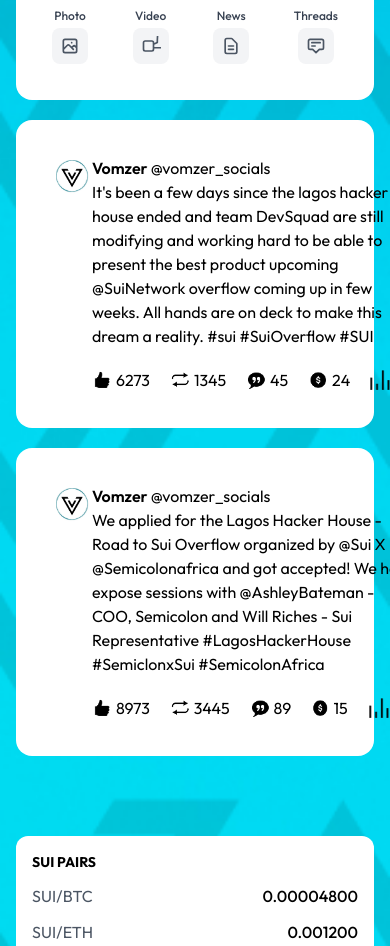
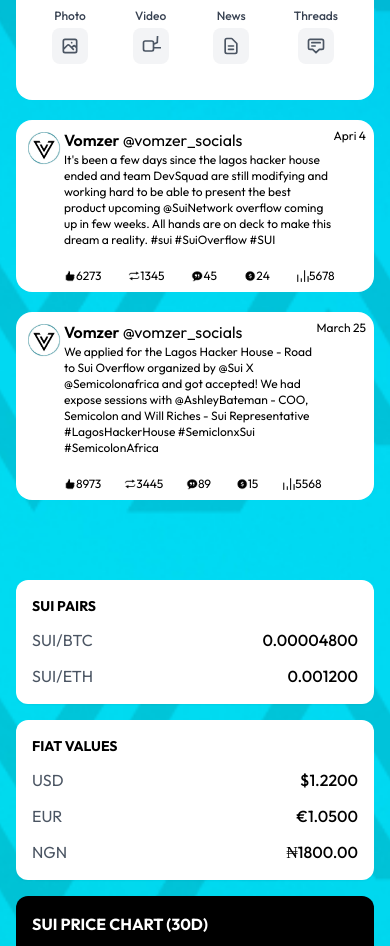
Before and after one commit to Project-Vomzer/Front_end, a React (Vite) app in the folder Vomzer_sui_socials/: page / in a window 390 px wide. Shown: the part 1120-2066 px from the top of the page. Built offline with nearby package versions, Linux system fonts and the light colour scheme.

Commit message:
Vomzer Sui

```diff
--- a/Vomzer_sui_socials/src/components/Feeds.jsx
+++ b/Vomzer_sui_socials/src/components/Feeds.jsx
@@ -73,83 +73,83 @@
         </div>
       </div>
       {/* .........Another feed........ */}
-      <div className='bg-white rounded-2xl p-4'>
-        <div className='flex p-5  items-start'>
+      <div className='bg-white rounded-2xl p-1 md:p-4'>
+        <div className='flex md:p-5 p-1 items-start '>
           <img className='w-10 rounded-full flex-shrink-0' src={assets.logo} alt="" />
           <div className='flex-1'>
             <p className='text-justify font-semibold break-words'>
             Vomzer <span className='font-normal'>@vomzer_socials</span>
             </p>
-            <p>
+            <p className='md:text-sm text-xs'>
             It's been a few days since the lagos hacker house ended
             and team DevSquad are still modifying and working hard to be able to present the best product upcoming @SuiNetwork overflow coming up in few weeks. All hands are on deck to make this dream a reality.
             #sui #SuiOverflow #SUI
             </p>
-            <div className='flex pt-5 space-x-10'>
-              <div className='flex items-center gap-1'>
-                <img className='w-5 h-5 ' src={assets.Thumbs} alt="" />
-                <p>6273</p>
+            <div className='flex items-center pt-5 md:space-x-10 space-x-7'>
+              <div className='flex items-center md:gap-1'>
+                <img className='md:w-5 w-3 md:h-5 h-3 ' src={assets.Thumbs} alt="" />
+                <p className='md:text-sm text-xs'>6273</p>
               </div>
-              <div className='flex items-center gap-1'>
-                <img className='w-5 h-5 '  src={assets.repost} alt="" />
-                <p>1345</p>
+              <div className='flex items-center md:gap-1'>
+                <img className='md:w-5 w-3 md:h-5 h-3 '  src={assets.repost} alt="" />
+                <p className='md:text-sm text-xs'>1345</p>
               </div>
-              <div className='flex items-center gap-1'>
-                <img className='w-5 h-5 '  src={assets.comments} alt="" />
-                <p>45</p>
+              <div className='flex items-center md:gap-1'>
+                <img className='md:w-5 w-3 md:h-5 h-3 '  src={assets.comments} alt="" />
+                <p className='md:text-sm text-xs'>45</p>
               </div>
-              <div className='flex items-center gap-1'>
-                <img className='w-5 h-5 '  src={assets.tip} alt="" />
-                <p>24</p>
+              <div className='flex items-center md:gap-1'>
+                <img className='md:w-5 w-3 md:h-5 h-3 '  src={assets.tip} alt="" />
+                <p className='md:text-sm text-xs'>24</p>
               </div>
-              <div className='flex items-center gap-1'>
-                <img className='w-5 h-5 ' src={assets.analytics} alt="" />
-                <p>5678</p>
+              <div className='flex items-center md:gap-1'>
+                <img className='md:w-5 w-3 md:h-5 h-3 ' src={assets.analytics} alt="" />
+                <p className='md:text-sm text-xs'>5678</p>
               </div>
             </div>
         </div>
-        <p className='text-sm'>Apri 4</p>
+        <p className='md:text-sm text-xs'>Apri 4</p>
       </div>
     </div>
      {/* .........Another feed........ */}
-     <div className='bg-white rounded-2xl p-4'>
-        <div className='flex p-5 items-start'>
+     <div className='bg-white rounded-2xl p-1 md:p-4'>
+        <div className='flex md:p-5 p-1 items-start'>
           <img className='w-10 rounded-full flex-shrink-0' src={assets.logo} alt="" />
           <div className='flex-1'>
             <p className='text-justify font-semibold break-words'>
             Vomzer <span className='font-normal'>@vomzer_socials</span>
             </p>
-            <p>
+            <p className='md:text-sm text-xs'>
             We applied for the Lagos Hacker House - Road to Sui Overflow organized by @Sui X @Semicolonafrica and got accepted!
             We had expose sessions with @AshleyBateman - COO, Semicolon and Will Riches - Sui Representative
             #LagosHackerHouse
             #SemiclonxSui
             #SemicolonAfrica
             </p>
-            <div className='flex pt-5 space-x-10'>
-              <div className='flex items-center gap-1'>
-                <img className='w-5 h-5 ' src={assets.Thumbs} alt="" />
-                <p>8973</p>
+            <div className='flex items-center pt-5 md:space-x-10 space-x-7'>
+              <div className='flex items-center md:gap-1'>
+                <img className='md:w-5 w-3 md:h-5 h-3 ' src={assets.Thumbs} alt="" />
+                <p className='md:text-sm text-xs'>8973</p>
               </div>
-              <div className='flex items-center gap-1'>
-                <img className='w-5 h-5 '  src={assets.repost} alt="" />
-                <p>3445</p>
+              <div className='flex items-center md:gap-1'>
+                <img className='md:w-5 w-3 md:h-5 h-3 '  src={assets.repost} alt="" />
+                <p className='md:text-sm text-xs'>3445</p>
               </div>
-              <div className='flex items-center gap-1'>
-                <img className='w-5 h-5 '  src={assets.comments} alt="" />
-                <p>89</p>
+              <div className='flex items-center md:gap-1'>
+                <img className='md:w-5 w-3 md:h-5 h-3 '  src={assets.comments} alt="" />
+                <p className='md:text-sm text-xs'>89</p>
               </div>
-              <div className='flex items-center gap-1'>
-                <img className='w-5 h-5 '  src={assets.tip} alt="" />
-                <p>15</p>
+              <div className='flex items-center md:gap-1'>
+                <img className='md:w-5 w-3 md:h-5 h-3 '  src={assets.tip} alt="" />
+                <p className='md:text-sm text-xs'>15</p>
               </div>
-              <div className='flex items-center gap-1'>
-                <img className='w-5 h-5 ' src={assets.analytics} alt="" />
-                <p>5568</p>
+              <div className='flex items-center md:gap-1'>
+                <img className='md:w-5 w-3 md:h-5 h-3 ' src={assets.analytics} alt="" />
+                <p className='md:text-sm text-xs'>5568</p>
               </div>
             </div>
         </div>
-        <p className='text-sm'>March 25</p>
+        <p className='md:text-sm text-xs'>March 25</p>
       </div>
     </div>
     </div>
```
